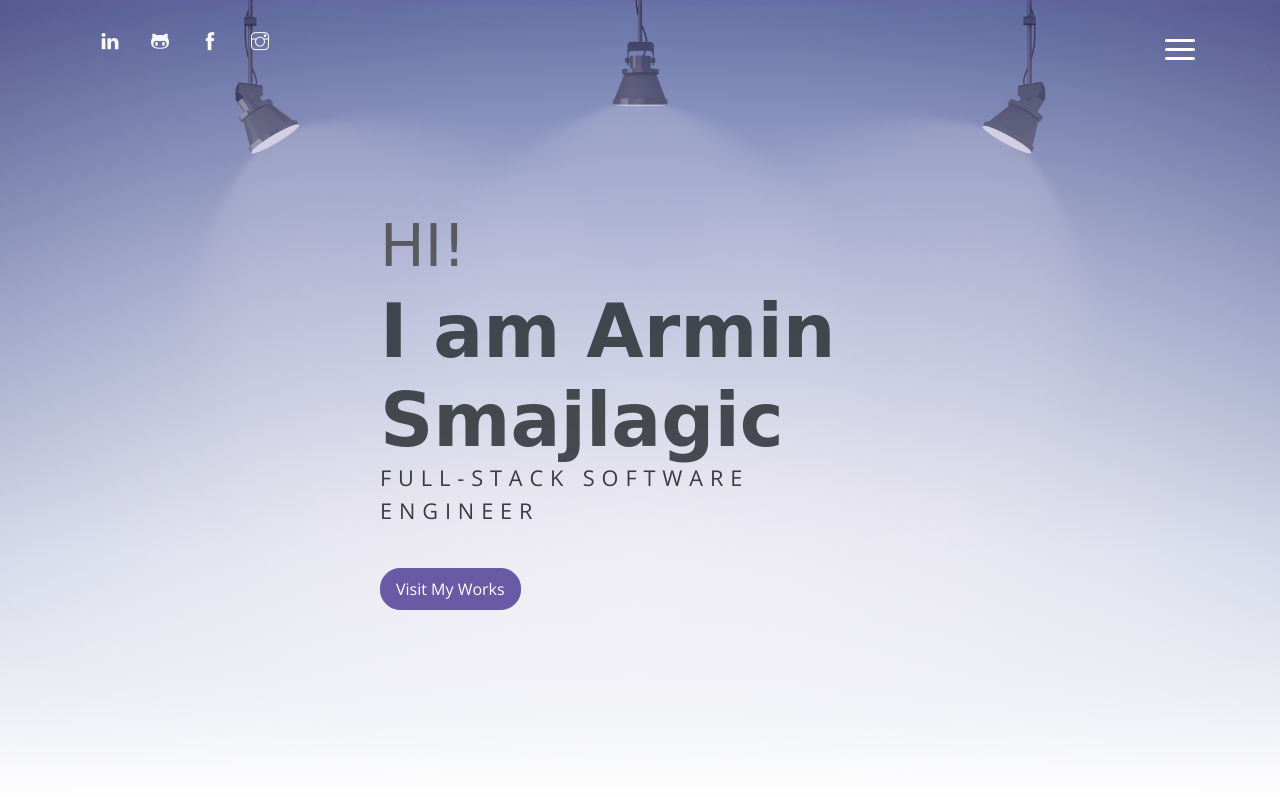
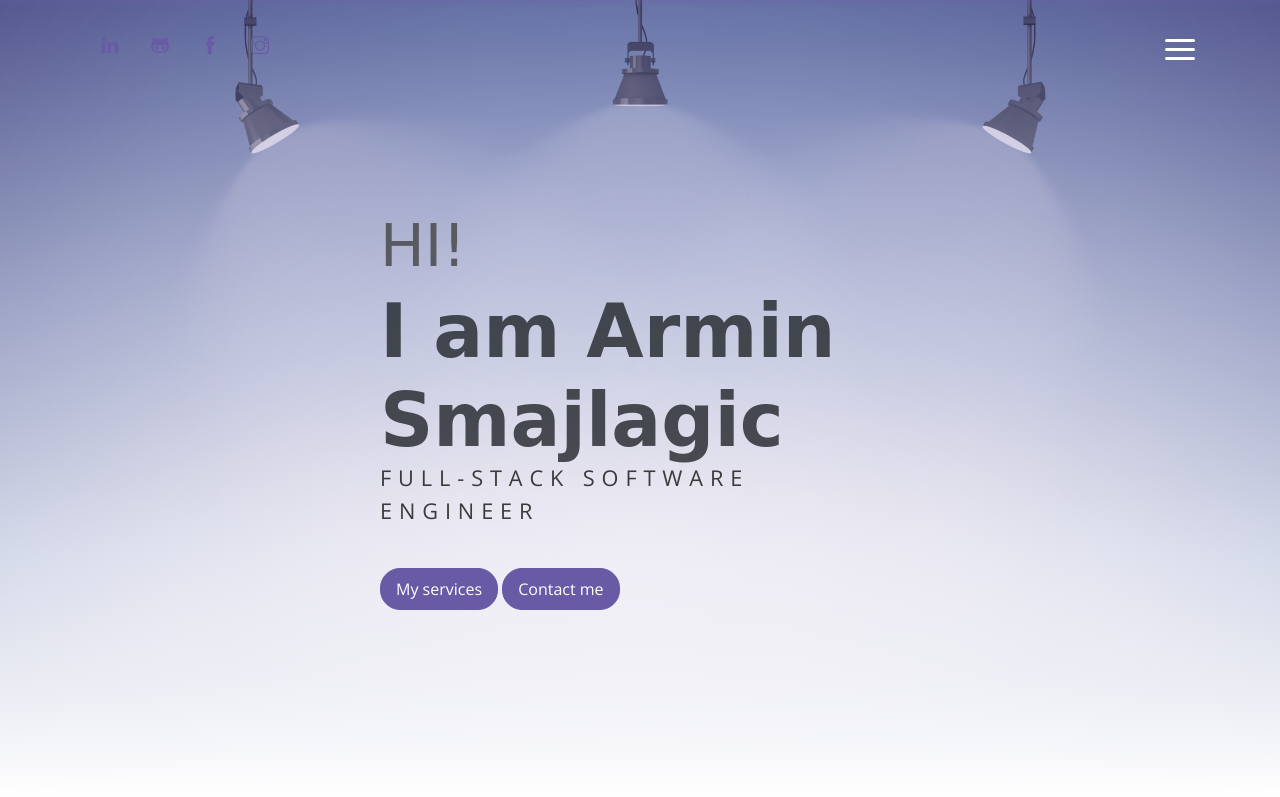
Before and after one commit to ArminSmajlagic/smajla, a plain HTML site: page index.html in a window 1280 px wide. Shown: the top 797 px of the page. Drawn offline with nearby package versions, Linux system fonts and the light colour scheme; no server answers; a web font is replaced by a local one.

Commit message:
update styles

```diff
--- a/index.html
+++ b/index.html
@@ -16,13 +16,13 @@
 <body data-spy="scroll" data-target=".navbar" data-offset="40" id="home" onload="onLoadSite()">
 
     <!-- Page Navbar -->
-    <nav class="custom-navbar" data-spy="affix" data-offset-top="20">
+    <nav class="custom-navbar bg-transparent border-none" data-spy="affix" data-offset-top="20">
         <div class="container">
-            <ul class="social-icons ">
-                <li class="social-item m-3"><a class="social-link text-light"  href="https://linkedin.com/in/armin-smajlagic" target="_blank"><i class="ti-linkedin" aria-hidden="true"></i></a></li>
-                <li class="social-item m-3"><a class="social-link text-light" target="_blank" href="https://github.com/ArminSmajlagic"><i class="ti-github" aria-hidden="true"></i></a></li>
-                <li class="social-item m-3"><a class="social-link text-light" target="_blank" href="https://www.facebook.com/armin.smajlagic"><i class="ti-facebook" aria-hidden="true"></i></a></li>
-                <li class="social-item m-3"><a class="social-link text-light" target="_blank" href="https://www.instagram.com/smajla.a/"><i class="ti-instagram" aria-hidden="true"></i></a></li>
+            <ul class="social-icons" >
+                <li class="social-item mt-4 m-3"><a class="social-link"  href="https://linkedin.com/in/armin-smajlagic" target="_blank"><i class="ti-linkedin" aria-hidden="true"></i></a></li>
+                <li class="social-item mt-4 m-3"><a class="social-link" target="_blank" href="https://github.com/ArminSmajlagic"><i class="ti-github" aria-hidden="true"></i></a></li>
+                <li class="social-item mt-4 m-3"><a class="social-link" target="_blank" href="https://www.facebook.com/armin.smajlagic"><i class="ti-facebook" aria-hidden="true"></i></a></li>
+                <li class="social-item mt-4 m-3"><a class="social-link t" target="_blank" href="https://www.instagram.com/smajla.a/"><i class="ti-instagram" aria-hidden="true"></i></a></li>
             </ul>
             <ul class="nav">
                 <li class="item ml-md-3">
@@ -30,6 +30,9 @@
                 </li>
                 <li class="item">
                     <a class="link" href="#about">About</a>
+                </li>
+                <li class="item">
+                    <a class="link" href="#service">Service</a>
                 </li>
                 <li class="item">
                     <a class="link" href="#portfolio">Portfolio</a>
@@ -59,7 +62,8 @@
             </h1>
             <p class="header-subtitle">FULL-STACK SOFTWARE ENGINEER</p>
 
-            <a href="#portfolio"><button class="btn btn-primary">Visit My Works</button></a>
+            <a href="#service"><button class="btn btn-primary">My services</button></a>
+            <a href="#contact"><button class="btn btn-primary">Contact me</button></a>
         </div>
     </header><!-- end of page header -->
 
@@ -355,7 +359,7 @@
             <div class="row align-items-center">
                 <div class="col-sm offset-md-1 mb-4 mb-md-0">
                     <h6 class="title text-light">Want to work with me?</h6>
-                    <p class="m-0 text-light">Always feel Free to Contact & Hire me</p>
+                    <p class="m-0 text-light">I am always open to communication, contact me and let's talk business</p>
                 </div>
                 <a class="col-sm offset-sm-2 offset-md-3" href="#contact">
                     <button class="btn btn-lg my-font btn-light rounded" >Let's talk</button>
```
